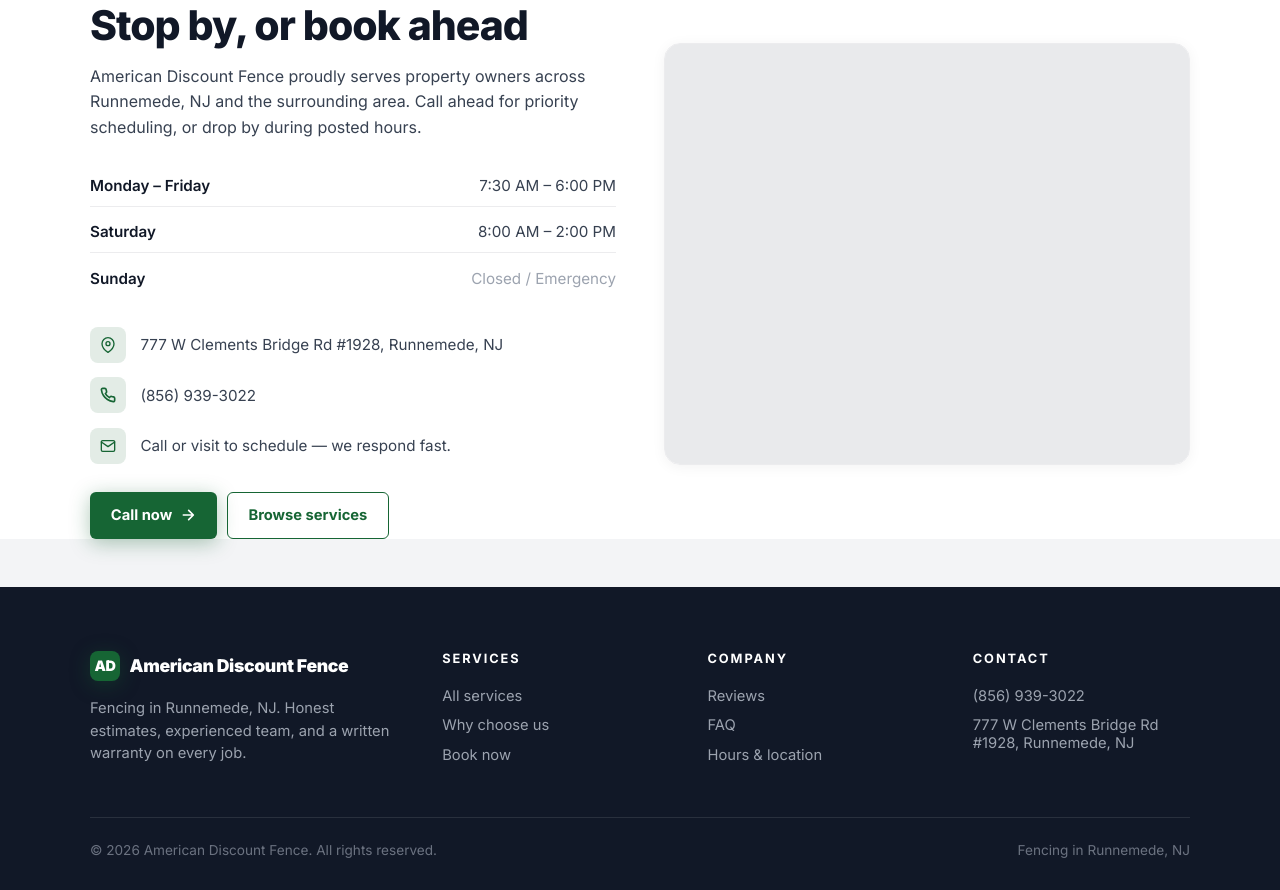
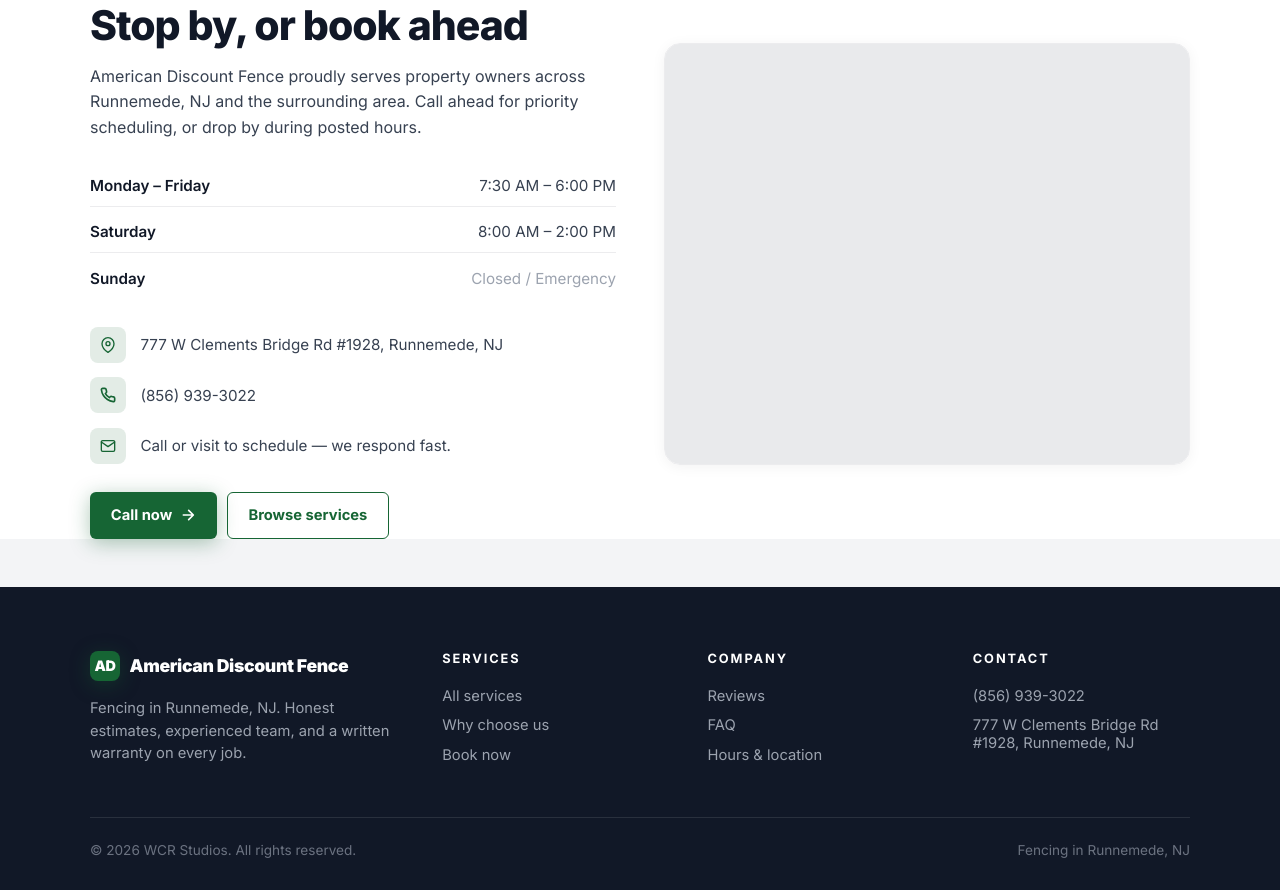
Before and after one commit to Wrenbjor/trades--american-discount-fence, a plain HTML site: page index.html in a window 1280 px wide. Shown: the part 4885-5775 px from the top of the page. Drawn offline with nearby package versions, Linux system fonts and the light colour scheme; no server answers.

Commit message:
Update site

```diff
--- a/index.html
+++ b/index.html
@@ -605,7 +605,7 @@ footer{background:#111827;color:#cbd5d1;padding:4rem 2rem 2rem}
     </div>
   </div>
   <div class="foot-bottom">
-    <div>&copy; 2026 American Discount Fence. All rights reserved.</div>
+    <div>&copy; 2026 WCR Studios. All rights reserved.</div>
     <div>Fencing in Runnemede, NJ</div>
   </div>
 </footer>
```
